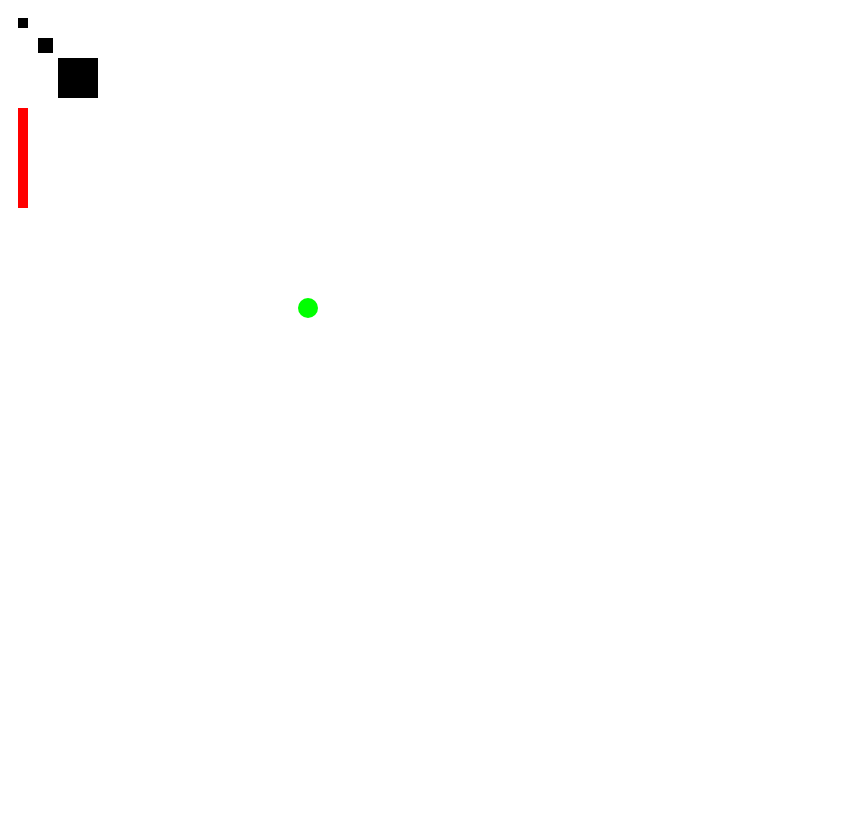
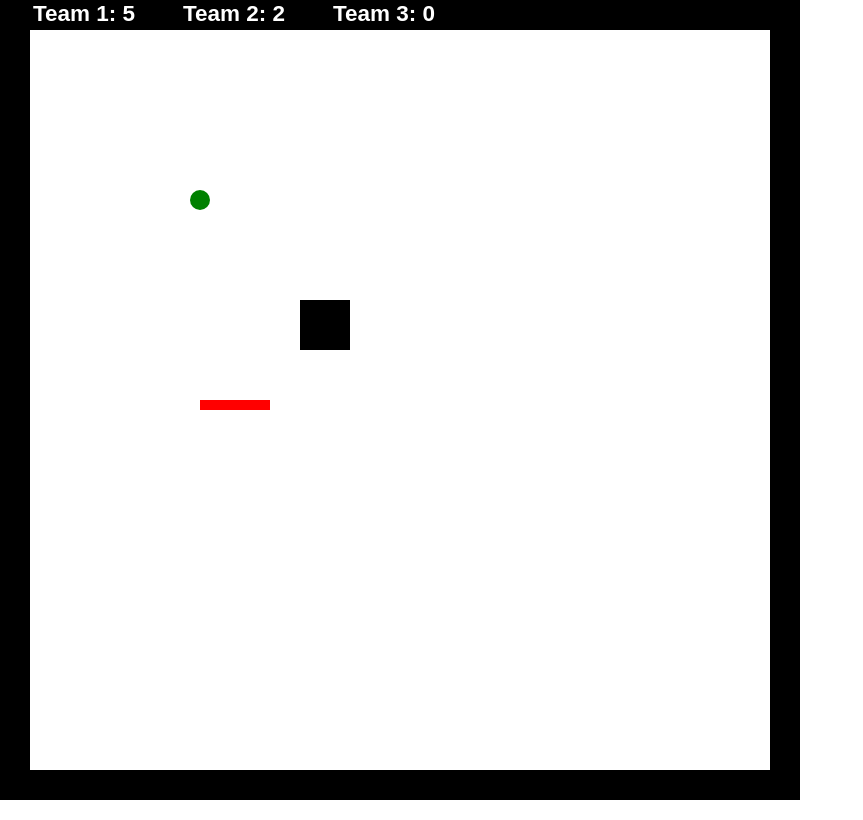
Before and after one commit to acsmars/butterball, a plain HTML site: page index.html in a window 1280 px wide. Shown: the whole page, without its empty margins (0-863 px from the left). Drawn offline with Linux system fonts and the light colour scheme.

Commit message:
Updated graphics manager to draw a border around the playing area and display scores. Updated index to demonstrate how to use graphics manager. Added canvas.css as a temporary fix to remove borders on the demo.

```diff
--- /dev/null
+++ b/css/canvas.css
@@ -0,0 +1,4 @@
+*{
+    padding:0;
+    margin:0;
+}
--- a/index.html
+++ b/index.html
@@ -5,13 +5,30 @@
     <script type="text/javascript" src="js/Ball.js"></script>
     <script type="text/javascript" src="js/Wall.js"></script>
     <script type="text/javascript" src="js/Paddle.js"></script>
+    <link rel="stylesheet" type="text/css" href="css/canvas.css"></link>
 </head>
 <body>
     <div id="canvas_container"></div>
 </body>
 <script type="text/javascript">
-    var gfx = new GraphicsManager(document.getElementById("canvas_container"), window.innerWidth, window.innerHeight);
-    var objs = [new wall(10, 10, 10, 10), new wall(30, 30, 15, 15), new wall(50, 50, 40, 40), new ball('#00FF00', 300, 300, 10), new paddle(10,100,10,100)];
-    gfx.draw(objs);
+    var gfx = new GraphicsManager(document.getElementById("canvas_container"), window.innerHeight, window.innerHeight);
+    var objs = [new wall(300, 300, 50, 50), new ball('green', 200, 200, 10), new paddle(200, 400, 70, 10)];
+    var scores = [0, 0, 0]
+    gfx.draw(objs, scores);
+
+    window.setInterval(function() {
+        scores[0] += 1;
+        gfx.draw(objs, scores);
+    }, 1000);
+
+    window.setInterval(function() {
+        scores[1] += 1;
+        gfx.draw(objs, scores);
+    }, 2400);
+
+    window.setInterval(function() {
+        scores[2] += 1;
+        gfx.draw(objs, scores);
+    }, 23421);
 </script>
 </html>
--- a/js/GraphicsManager.js
+++ b/js/GraphicsManager.js
@@ -7,6 +7,10 @@ var GraphicsManager = function (canvas_container, width, height) {
 
     var wall_color = null;
     var ball_color = null;
+
+    this.border_width = 30;
+    this.border_color = 'black';
+    this.score_color = 'white';
 
     /**
      * Initialize HTML5 canvas
@@ -36,6 +40,7 @@ var GraphicsManager = function (canvas_container, width, height) {
     /**
      * Draw objects to the screen
      * @param  {Array} objects The object to draw on the screen
+     * @param {Array} score An array of score for the current game with team 1's score first, and so on
      */
     this.draw = function (objects, score) {
         // set default values
@@ -44,6 +49,11 @@ var GraphicsManager = function (canvas_container, width, height) {
         // clear the canvas
         context.clearRect(0, 0, canvas.width, canvas.height);
 
+        // draw the border and score
+        this.drawBorder();
+        this.drawScore(score);
+
+        // draw all game objects
         for (var i in objects) {
             if (objects[i].type == "wall") {
                 drawRectangle(objects[i].x, objects[i].y, objects[i].width, objects[i].height, 'black');
@@ -79,6 +89,30 @@ var GraphicsManager = function (canvas_container, width, height) {
     }
 
     /**
+     * Draw the border of the playing field to the screen
+     */
+    this.drawBorder = function () {
+        drawRectangle(0, 0, context.canvas.width, this.border_width, this.border_color);                                            // top
+        drawRectangle(0, context.canvas.height-this.border_width, context.canvas.width, this.border_width, this.border_color);      // bottom
+        drawRectangle(0, 0, this.border_width, context.canvas.height, this.border_color);                                           // left
+        drawRectangle(context.canvas.width-this.border_width, 0, this.border_width, context.canvas.height, this.border_color);      // right
+    };
+
+    /**
+     * Draw the score over the border of the playing field
+     */
+    this.drawScore = function (score) {
+        context.fillStyle = this.score_color;
+        context.font = "bold " + this.border_width*0.75 + "px Arial";
+        context.textAlign = 'left';
+        context.textBaseline = 'middle';
+
+        for (var i =0; i<score.length; i++) {
+            context.fillText("Team " + (i + 1) + ": " + score[i], this.border_width*1.1 + this.border_width*(5*i), this.border_width/2);
+        }
+    };
+
+    /**
      * Draw a rectangle to the canvas
      * @param  {float} x      The x coordinate of the top left corner of the rectangle
      * @param  {float} y      The y coordinate of the top left corner of the rectangle
@@ -97,5 +131,6 @@ var GraphicsManager = function (canvas_container, width, height) {
         context.fillRect(x, y, width, height);
     }
 
+    // initialize the oject
     init(canvas_container, width, height);
 };
```
